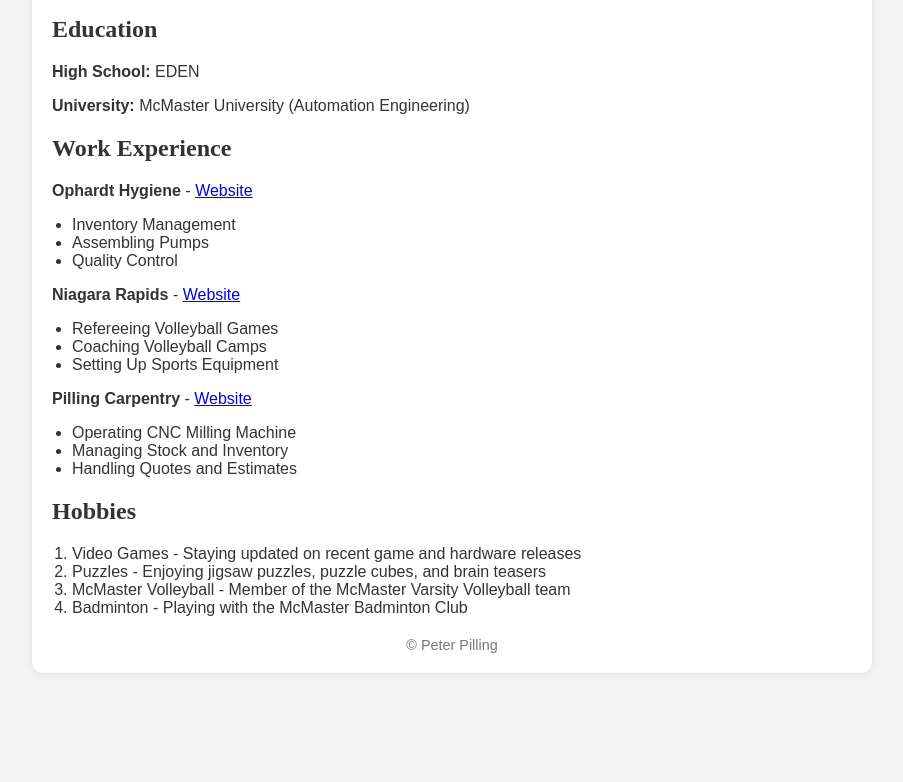
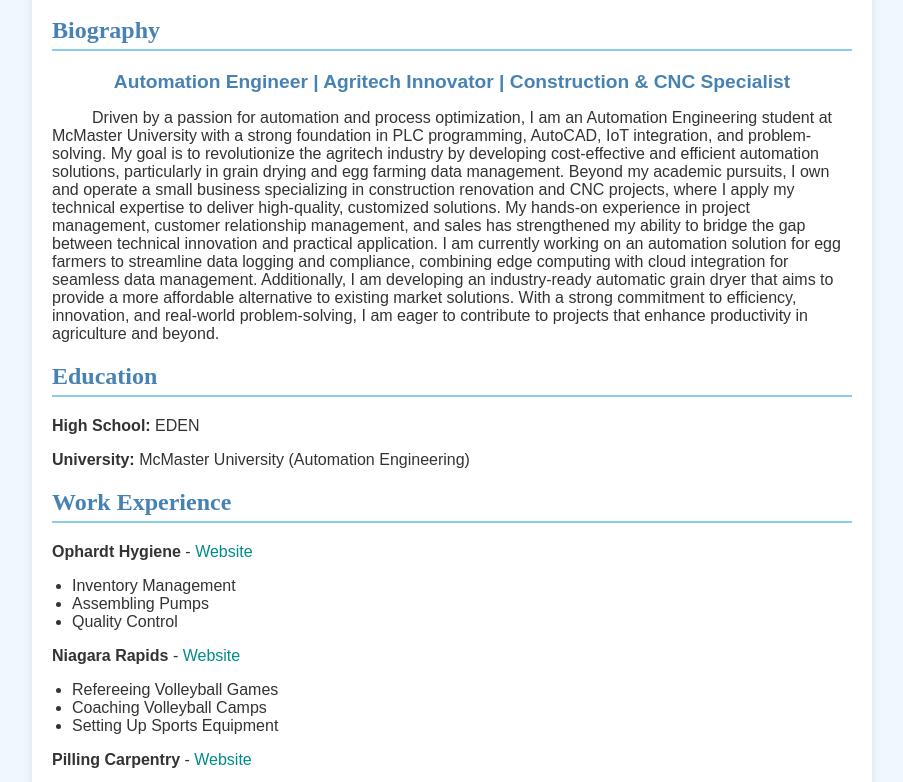
Before and after one commit to Ppilling13/Pillingp, a plain HTML site: page index.html in a window 1280 px wide. Shown: the part 196-978 px from the top of the page, without its empty margins (188-1091 px from the left). Before the commit the page ends 929 px from the top, so only its background shows below. Drawn offline with Linux system fonts and the light colour scheme.

Commit message:
Added colur and bio

```diff
--- a/index.html
+++ b/index.html
@@ -15,7 +15,7 @@ I have also not made my work available to anyone else.
             font-family: Arial, sans-serif;
             margin: 40px;
             padding: 20px;
-            background-color: #f4f4f4;
+            background-color: #f0f8ff;
             color: #333;
         }
         .container {
@@ -29,9 +29,10 @@ I have also not made my work available to anyone else.
         header {
             display: flex;
             align-items: center;
-            border-bottom: 2px solid #ccc;
+            border-bottom: 3px solid #4682b4;
             padding-bottom: 10px;
             margin-bottom: 20px;
+            color: #4682b4;
         }
         header img {
             height: 100px;
@@ -40,14 +41,39 @@ I have also not made my work available to anyone else.
         h1, h2 {
             font-family: 'Times New Roman', serif;
         }
+        h2 {
+            color: #4682b4;
+            border-bottom: 2px solid #87ceeb;
+            padding-bottom: 5px;
+        }
+        .bio-title {
+            font-size: 1.2em;
+            font-weight: bold;
+            text-align: center;
+            margin-top: 20px;
+            color: #4682b4;
+        }
+        .bio-text {
+            text-indent: 40px;
+        }
         ul, ol {
             padding-left: 20px;
+        }
+        a {
+            color: #008b8b;
+            text-decoration: none;
+        }
+        a:hover {
+            text-decoration: underline;
         }
         footer {
             text-align: center;
             margin-top: 20px;
             font-size: 0.9em;
-            color: #777;
+            color: #555;
+            background: #87ceeb;
+            padding: 10px;
+            border-radius: 5px;
         }
     </style>
 </head>
@@ -57,6 +83,20 @@ I have also not made my work available to anyone else.
         <img src="https://brand.mcmaster.ca/app/uploads/2024/02/mcmaster-logo-2024-col.jpg" alt="McMaster Logo">
         <h1>Peter Pilling</h1>
     </header>
+
+    <h2>Biography</h2>
+    <div class="bio-title">Automation Engineer | Agritech Innovator | Construction & CNC Specialist</div>
+    <p class="bio-text">Driven by a passion for automation and process optimization, I am an Automation Engineering student at McMaster University with a strong
+        foundation in PLC programming, AutoCAD, IoT integration, and problem-solving. My goal is to revolutionize the agritech industry by developing
+        cost-effective and efficient automation solutions, particularly in grain drying and egg farming data management.
+        Beyond my academic pursuits, I own and operate a small business specializing in construction renovation and CNC projects, where I apply my
+        technical expertise to deliver high-quality, customized solutions. My hands-on experience in project management, customer relationship
+        management, and sales has strengthened my ability to bridge the gap between technical innovation and practical application.
+        I am currently working on an automation solution for egg farmers to streamline data logging and compliance, combining edge computing with cloud
+        integration for seamless data management. Additionally, I am developing an industry-ready automatic grain dryer that aims to provide a more
+        affordable alternative to existing market solutions.
+        With a strong commitment to efficiency, innovation, and real-world problem-solving, I am eager to contribute to projects that enhance productivity
+        in agriculture and beyond.</p>
 
     <h2>Education</h2>
     <p><strong>High School:</strong> EDEN</p>
```
